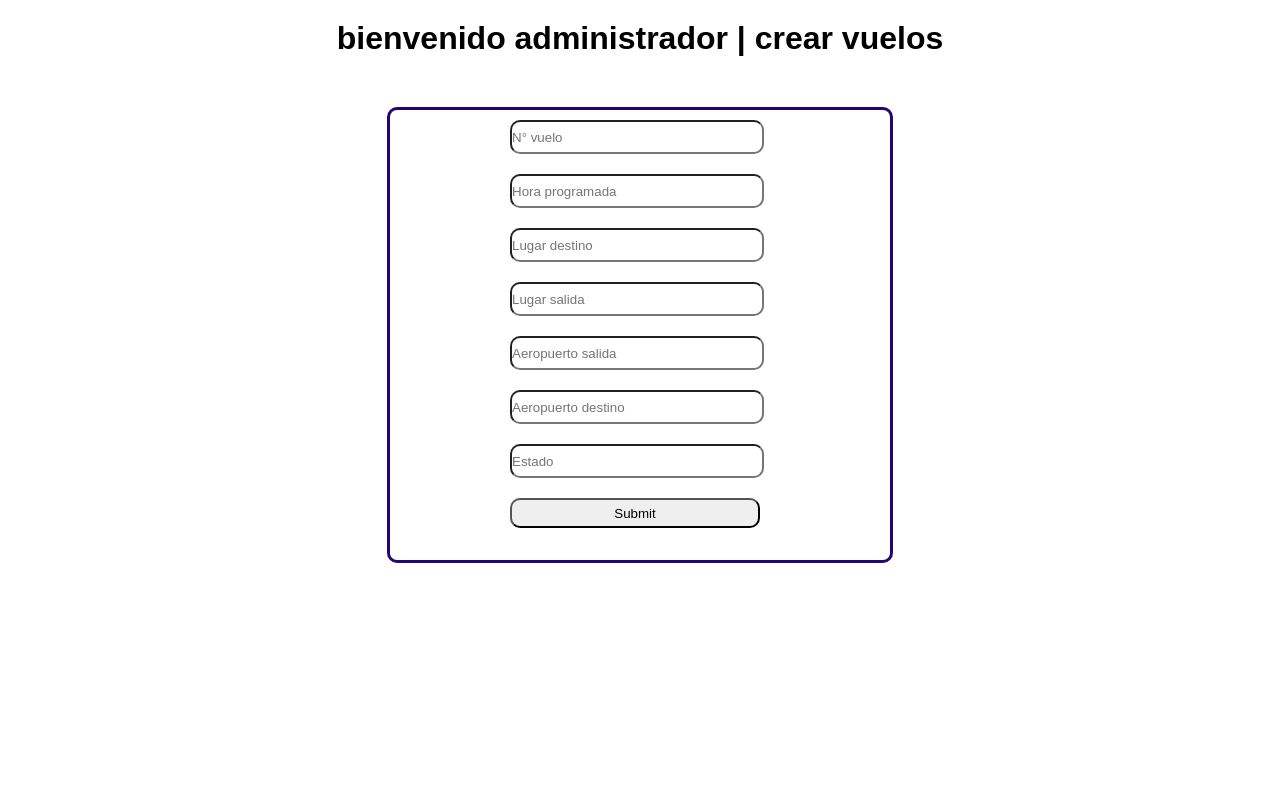
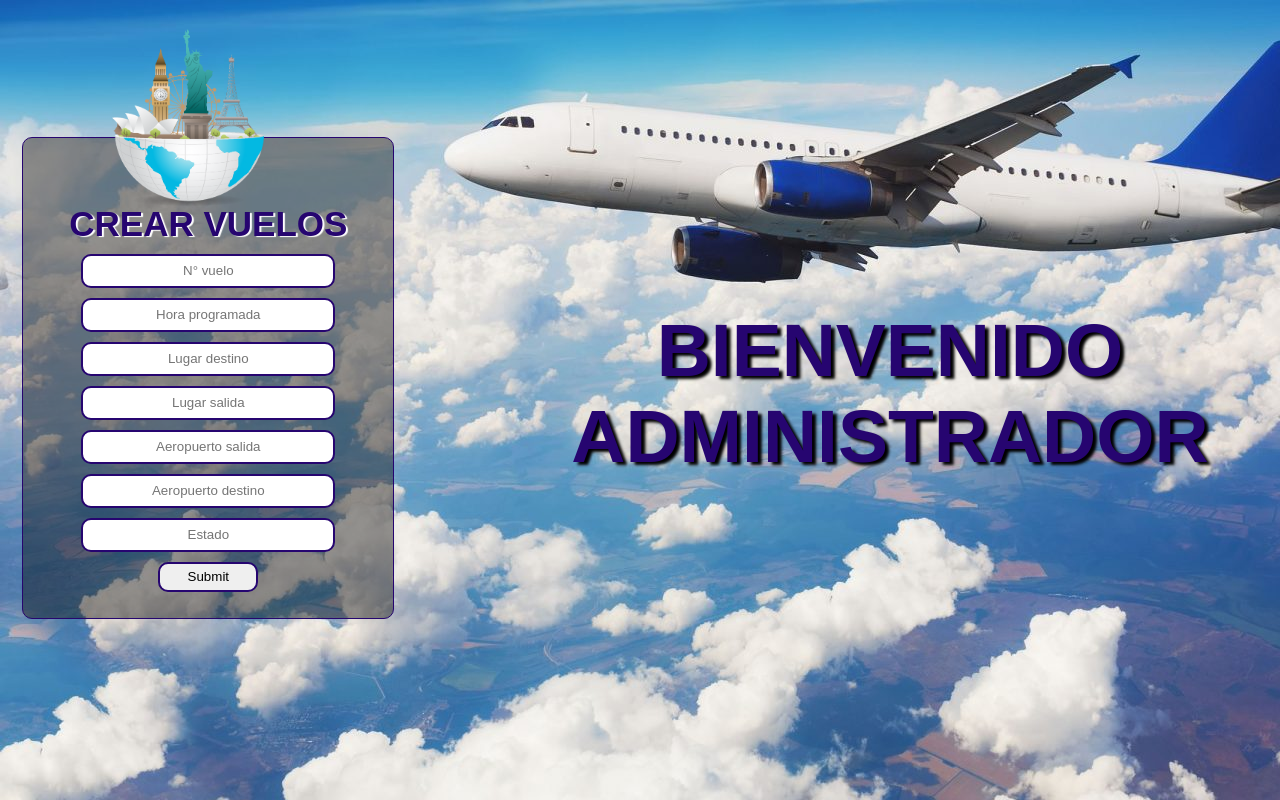
Before and after one commit to davidstivenmerchan/aerolinea_adsi, a PHP site: page /admi/crear_vuelos.html in a window 1280 px wide. Run offline with PHP 8.4, Linux system fonts and the light colour scheme.

Commit message:
crear vuelos

```diff
--- a/admi/crear_vuelos.css
+++ b/admi/crear_vuelos.css
@@ -4,25 +4,61 @@
     font-family: 'Saira Condensed', sans-serif;
 
 }
+body{
+    background-image: url(../imagenes/crearvu.jpeg);
+}
+.conte{
+    display: flex;
+}
+.formu{
+
+    width: 40%;
+}
+.formu img{
+    width: 60%;
+    margin-left: 22%;
+    margin-top: 7%;
+}
+h2{
+    font-size: 35px;
+    margin-top: 16%;
+    color:  rgb(38, 5, 112);
+    text-shadow: 2px  1px 1px white;
+}
 form{
-    width: 500px;
-    height: 450px;
-    border: solid rgb(38, 5, 112);
+    background-color: rgba(0, 0, 0, 0.4);
+    width:350px;
+    height: 460px;
+    border:1px solid rgb(38, 5, 112);
     border-radius: 10px;
-    margin: 50px auto;
+    margin-top: -21%;
+    margin-left: 6%;
+    text-align: center;
+    padding: 10px;
 }
 h1{
+    margin-left: 10%;
     text-align: center;
-    margin-top: 20px;
+    margin-top: 24%;
+    font-size: 75px;
+    color: rgb(38, 5, 112);
+    text-shadow: 4px 3px 3px black;
 }
 form input{
-    margin: 10px 120px;
+    margin-top: 10px ;
     width: 250px;
     height: 30px;
     border-radius: 10px;
-
+    border:2px solid rgb(38, 5, 112);
+    text-align: center;
+}
+.enviar{
+    margin: 10px 50px;
+    width: 100px;
+    height: 30px;
+    border-radius: 10px;
+    border:2px solid rgb(38, 5, 112);
 }
 form input:hover{
-    border:solid tomato;
-    border-radius: 10px;
+    border:2px solid green;
 }
--- a/admi/crear_vuelos.html
+++ b/admi/crear_vuelos.html
@@ -7,9 +7,11 @@
     <title>crear vuelos</title>
 </head>
 <body>
-    <h1>bienvenido administrador | crear vuelos</h1>
+    <div class="conte">
+        <div class="formu">
+            <img src="../imagenes/logoage.png" alt="">
     <form method="POST" action="../php/crear_vuelos.php">
-
+        <h2> CREAR VUELOS</h2>
         <input type="text" placeholder="N° vuelo"name="nvuelos" autocomplete="off">
         <input type="text" placeholder="Hora programada"name="hora" autocomplete="off">
         <input type="text" placeholder="Lugar destino"name="ldestino" autocomplete="off">
@@ -17,8 +19,10 @@
         <input type="text" placeholder="Aeropuerto salida"name="asalida" autocomplete="off">
         <input type="text" placeholder="Aeropuerto destino"name="adestino" autocomplete="off">
         <input type="text" placeholder="Estado"name="estado" autocomplete="off">
-        <input type="submit">
+        <input class="enviar" type="submit">
     </form>
-
+</div>
+    <h1> BIENVENIDO ADMINISTRADOR</h1>
+    </div>
 </body>
 </html>
--- a/js/app.js
+++ b/js/app.js
@@ -129,4 +129,5 @@ mostraraloja.addEventListener('click', (e)=>{
     tiquetes.style.display="none";
     servicios.style.display="none";
     viajes.style.display="none";
+    somos.style.display="none";
 })
```
Also changed, not shown: css/estilos_index.css (+43 -17 lines), index.php (+7 -1 lines), imagenes/crearvu.jpeg (added).
